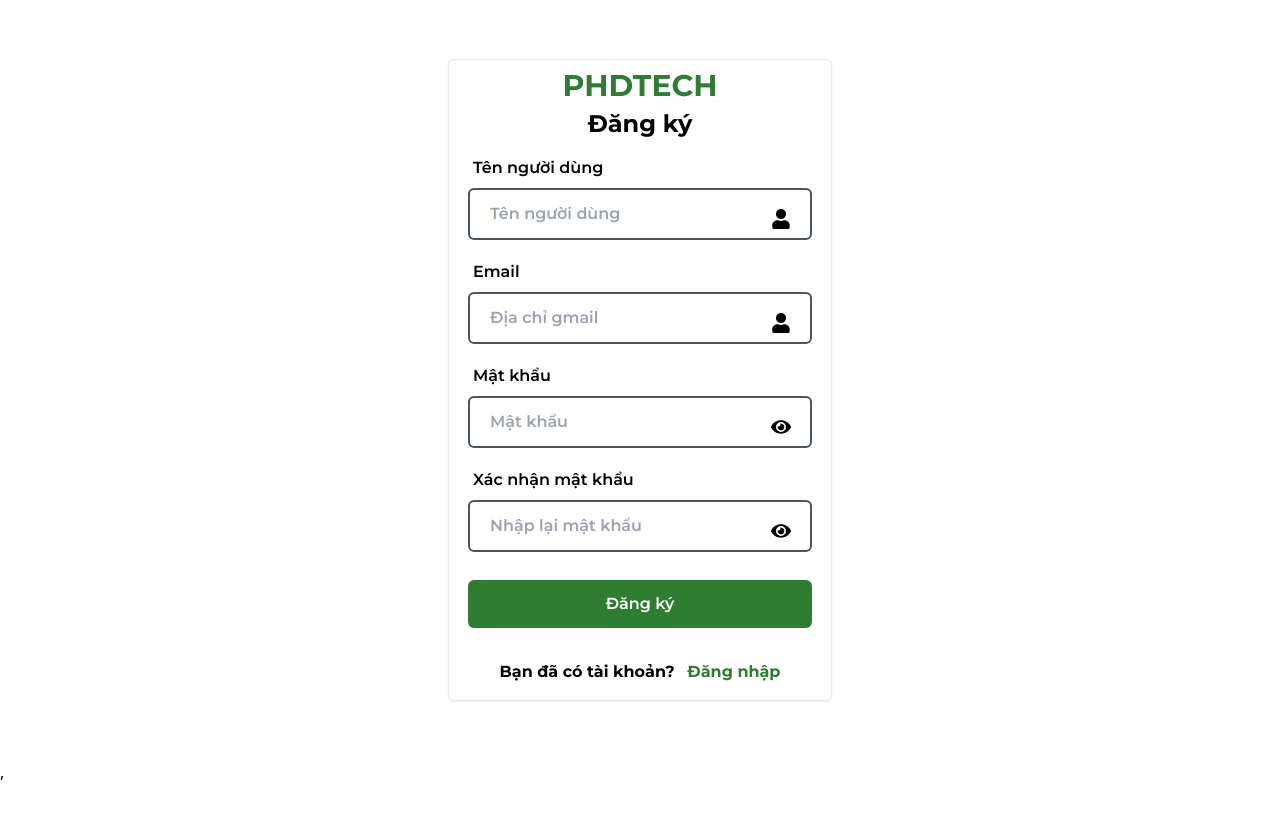
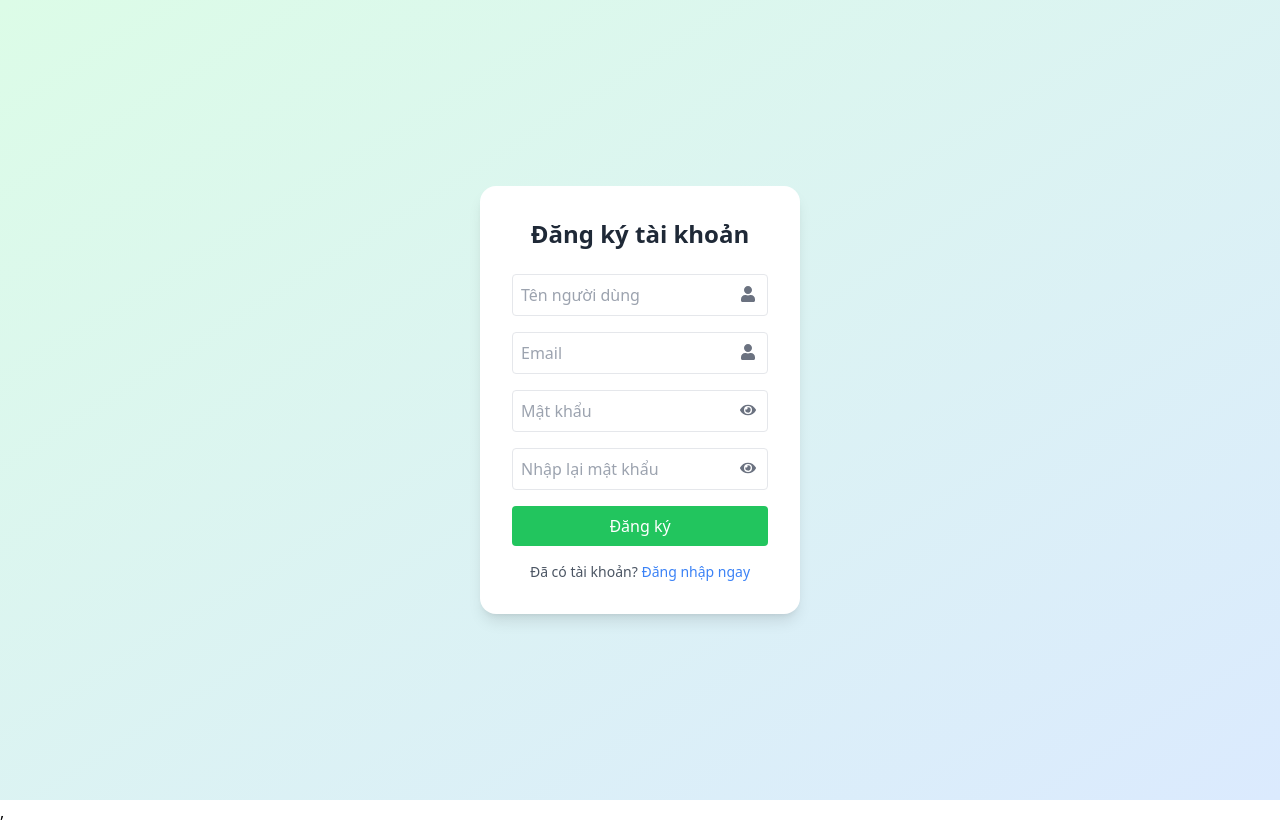
Before and after one commit to Phuocsiucap/pqtl_shop, a React (Vite) app in the folder FrontEnd2/: page /regester in a window 1280 px wide. Before the commit the page ends 800 px from the top, so only its background shows below. Built offline with nearby package versions, Linux system fonts and the light colour scheme.

Commit message:
register ok

```diff
--- a/FrontEnd2/src/page/Login/index.jsx
+++ b/FrontEnd2/src/page/Login/index.jsx
@@ -42,23 +42,20 @@ function Login() {
     if (response.status === 200) {
       alert("Đăng nhập thành công");
 
-        // Lưu thông tin vào cookie
       Cookies.set("access_token", response.data.accessToken, { expires: 7, path: "" });
       Cookies.set("refresh_token", response.data.refreshToken, { expires: 7, path: "" });
       Cookies.set("user", JSON.stringify(response.data.user), { expires: 7, path: "" });
-        localStorage.setItem('user',JSON.stringify(response.data.user));
+      localStorage.setItem('user', JSON.stringify(response.data.user));
       dispatch(LoginUser(response.data.user));
       navigate("/");
     }
   } catch (e) {
-      if (e.response?.status === 400) {
-        setMessage("Thông tin đăng nhập không đúng");
+    const errMessage = e.response?.data?.message || "Vui lòng xác thực email";
+    setMessage(errMessage);
     setShowmessage(true);
-      } else {
-        alert("Có lỗi sảy ra Không kết nối được với server");
-      }
   }
 };
+
 
   return (
     // login page
--- a/FrontEnd2/src/page/Regester/index.jsx
+++ b/FrontEnd2/src/page/Regester/index.jsx
@@ -1,197 +1,336 @@
-import {useState} from 'react'
-import {Link, useNavigate} from 'react-router-dom';
-import { FaUser } from "react-icons/fa";
-import { FaEye } from "react-icons/fa";
-import {request, request1} from '../../utils/request';
-import ListUsers from '../../api/users'
-function Regester() {
-    const [showpassword,setShowPassword]=useState(false);
-    const [showconfirnpassword,setShowconfirnPassword]=useState(false);
-    const [nameerror,setNameerror]=useState("");
-    const [passworderror,setPassworderror]=useState("");
-    const [confirnpassworderror,setconfirnPassworderror]=useState("");
-    const [emailerror,setEmailerror]=useState("");
-    const [user,setUser]=useState({
+// import {useState} from 'react'
+// import {Link, useNavigate} from 'react-router-dom';
+// import { FaUser } from "react-icons/fa";
+// import { FaEye } from "react-icons/fa";
+// import {request, request1} from '../../utils/request';
+// import ListUsers from '../../api/users'
+// function Regester() {
+//     const [showpassword,setShowPassword]=useState(false);
+//     const [showconfirnpassword,setShowconfirnPassword]=useState(false);
+//     const [nameerror,setNameerror]=useState("");
+//     const [passworderror,setPassworderror]=useState("");
+//     const [confirnpassworderror,setconfirnPassworderror]=useState("");
+//     const [emailerror,setEmailerror]=useState("");
+//     const [user,setUser]=useState({
+//         email: "",
+//         name:"",
+//         password: "",
+//         confirmpassword:""
+//     })
+//     const navigate=useNavigate();
+//     //abc@gmail.com
+//     let checkemail=/\w+@[a-zA-Z]\w+\.com$/;
+//     let validate=true;
+//     const checkInput = (name,value) => {
+//         switch(name){
+//             case "name":
+//                 if(value===""){
+//                     setNameerror("Tên đăng nhập không được để trống");
+//                     validate=false;
+//                 }
+//                 else if(value.length<5){
+//                     setNameerror("Tên đăng nhập phải có từ 5 kí tự trở lên");
+//                     validate=false;
+//                 }
+//                 else{
+//                     setNameerror("");
+//                 }
+//             break;
+//             case "password":
+//                 if(value===""){
+//                     setPassworderror("Mật khẩu không được để trống")
+//                     validate=false;
+//                 }
+//                 else if(value.length<8){
+//                     setPassworderror("Mật khẩu phải có ít nhất 8 kí tự")
+//                     validate=false;
+//                 }
+//                 else{
+//                     setPassworderror("")
+//                 }
+//             break;
+//             case "confirmpassword":
+//                 if(value===""){
+//                     setconfirnPassworderror("Xác nhận mật khẩu không được để trống")
+//                     validate=false;
+//                 }
+//                 else if(value!==user.password){
+//                     setconfirnPassworderror("Xác nhận mật khẩu phải giống mật khẩu")
+//                     validate=false;
+//                 }
+//                 else {
+//                     setconfirnPassworderror("")
+//                 }
+//             break;
+//             case "email":
+//                 if(value===""){
+//                     setEmailerror("Email không được để trống");
+//                     validate=false;
+//                 }
+//                 else if(!checkemail.test(value)){
+//                     setEmailerror("Email không đúng định dạng");
+//                     validate=false;
+//                 }
+//                 else{
+//                     setEmailerror("")
+//                 }
+//             break;
+//             default:
+//                 break;
+//         }
+//         return validate;
+//     };
+//     const handleOnchange=(e)=>{
+//         const {name, value}=e.target;
+//         setUser({
+//             ...user,
+//             [name]: value
+//         })
+//         checkInput(name,value);
+//     }
+
+//     const handleOnsumbit= async (e)=>{
+//         e.preventDefault();
+//         const validatename=checkInput('name',user.name)
+//         const validateemail=checkInput('email',user.email)
+//         const validatepassdword=checkInput('password',user.password)
+//         const validateconfirmpassword=checkInput('confirmpassword',user.confirmpassword)
+//         if(validatename && validateemail && validatepassdword && validateconfirmpassword){
+//             const newuser={
+//                 fullName: user.name,
+//                 email: user.email,
+//                 password:user.password,
+//                 userType: "Bạc",
+//                 loyaltyPoints:0,
+//             }
+//             try{
+//                 const response=await request1.post("user/register",newuser)
+//                 alert("Đăng ký tài khoản thành công");
+//                 navigate("/login");
+//             }
+//             catch(error){
+//                 if(error.response.status==400){
+//                     alert("Email đã được đăng ký vui lòng đăng ký email khác")
+//                     return;
+//                 }
+//                 else{
+//                     alert("Có lỗi xảy ra");
+//                     return;
+//                 }
+//             }
+//         }
+//     }
+//     return (
+//         // login page
+//         <div className="flex justify-center items-center font-Montserrat h-[95vh]">
+//             <form action="" className='w-full flex justify-center items-center'
+//             onSubmit={handleOnsumbit}
+//             >
+//                 <div className="font-Montserrat w-[100%] md:w-[50%] xl:w-[30%] border-[0.5px] border-gray-200 rounded-md flex flex-col gap-y-1 items-center bg-white mx-2 shadow-sm shadow-green-100">
+//                     <Link to={'/'}>
+//                         <p className="font-bold text-primary  text-sm lg:text-3xl uppercase text-center mt-2">
+//                             phdtech
+//                         </p>
+//                     </Link>
+//                     <p className='font-bold text-2xl'>
+//                         Đăng ký
+//                     </p>
+//                     <div className="flex flex-col items-center py-1 w-full text-sm lg:text-base group relative">
+//                         <label htmlFor="name" className='text-left w-full px-6 font-semibold py-2'><p>Tên người dùng</p></label>
+//                         <input placeholder="Tên người dùng" id='name'
+//                         type="text"
+//                         className="input-form"
+//                         value={user.name} name='name'
+//                         onChange={(e)=>handleOnchange(e)}
+//                         // style={nameerror&&{border:'2px solid red'}}
+//                         />
+//                         <FaUser className='absolute right-8 top-[65px] lg:right-10 font-bold lg:text-xl group-focus:text-primary cursor-pointer'/>
+//                         {nameerror&& <p className='text-xs w-full px-6 text-left font-bold text-red-500 absolute bottom-[-10px]'>{nameerror}</p>}
+//                     </div>
+//                     <div className="flex flex-col py-1 w-full relative group items-center">
+//                     <label htmlFor="email" className='text-left w-full px-6 font-semibold py-2'>Email</label>
+//                     <input type="text" placeholder="Địa chỉ gmail" id='email'
+//                         className="input-form"
+//                         value={user.email} name='email'
+//                         onChange={(e)=>handleOnchange(e)}
+//                         />
+//                     <FaUser className='absolute right-8 top-[65px] lg:right-10 font-bold lg:text-xl group-focus:text-primary '/>
+//                     {emailerror&& <p className='text-xs w-full px-6 text-left font-bold text-red-500 absolute bottom-[-10px]'>{emailerror}</p>}
+//                     </div>
+//                     <div className="flex flex-col items-center py-1 w-full text-sm lg:text-base group relative">
+//                         <label htmlFor="password" className='text-left w-full px-6 font-semibold py-2'><p>Mật khẩu</p></label>
+//                         <input placeholder="Mật khẩu" id='password'
+//                         type={showpassword? "text": "password"}
+//                         className="input-form"
+//                         value={user.password} name='password'
+//                         onChange={(e)=>handleOnchange(e)}
+//                         />
+//                         <FaEye className='absolute right-8 top-[65px] lg:right-10 font-bold lg:text-xl group-focus:text-primary cursor-pointer' onClick={()=>setShowPassword(!showpassword)}/>
+//                         {passworderror&& <p className='text-xs w-full px-6 text-left font-bold text-red-500 absolute bottom-[-10px]'>{passworderror}</p>}
+
+//                     </div>
+//                     <div className="flex flex-col items-center py-1 w-full text-sm lg:text-base group relative">
+//                         <label htmlFor="confirmpassword" className='text-left w-full px-6 font-semibold py-2'><p>Xác nhận mật khẩu</p></label>
+//                         <input placeholder="Nhập lại mật khẩu" id='confirmpassword'
+//                         type={showconfirnpassword? "text": "password"}
+//                         className="input-form"
+//                         value={user.confirmpassword} name='confirmpassword'
+//                         onChange={(e)=>handleOnchange(e)}/>
+//                         <FaEye className='absolute right-8 top-[65px] lg:right-10 font-bold lg:text-xl group-focus:text-primary cursor-pointer' onClick={()=>setShowconfirnPassword(!showconfirnpassword)}/>
+//                         {confirnpassworderror&& <p className='text-xs w-full px-6 text-left font-bold text-red-500 absolute bottom-[-10px]'>{confirnpassworderror}</p>}
+//                     </div>
+//                     {/* button */}
+//                     <button className=" my-5 px-3 py-2 lg:px-5 lg:py-3 w-[90%] bg-primary hover:bg-primary/70 transition-all duration-500 ease-in-out rounded-md text-white font-semibold">Đăng ký</button>
+//                     <div className='font-bold text-xs lg:text-base mb-2 text-black py-2'>
+//                         <p>
+//                             Bạn đã có tài khoản? &ensp;
+//                             <Link
+//                             to={"/login"}
+//                             className='text-primary hover:text-red-500'>Đăng nhập</Link>
+//                         </p>
+//                     </div>
+//                 </div>
+//             </form>
+//         </div>
+//      );
+// }
+// export default Regester;
+
+import { useState } from "react";
+import { Link, useNavigate } from "react-router-dom";
+import { FaUser, FaEye } from "react-icons/fa";
+import { request1 } from "../../utils/request";
+
+export default function Register() {
+  const [showPassword, setShowPassword] = useState(false);
+  const [showConfirmPassword, setShowConfirmPassword] = useState(false);
+  const [errors, setErrors] = useState({});
+  const [user, setUser] = useState({
     email: "",
-        name:"",
+    name: "",
     password: "",
-        confirmpassword:""
-    })
-    const navigate=useNavigate();
-    //abc@gmail.com
-    let checkemail=/\w+@[a-zA-Z]\w+\.com$/;
-    let validate=true;
-    const checkInput = (name,value) => {
-        switch(name){
-            case "name":
-                if(value===""){
-                    setNameerror("Tên đăng nhập không được để trống");
-                    validate=false;
-                }
-                else if(value.length<5){
-                    setNameerror("Tên đăng nhập phải có từ 5 kí tự trở lên");
-                    validate=false;
-                }
-                else{
-                    setNameerror("");
-                }
-            break;
-            case "password":
-                if(value===""){
-                    setPassworderror("Mật khẩu không được để trống")
-                    validate=false;
-                }
-                else if(value.length<8){
-                    setPassworderror("Mật khẩu phải có ít nhất 8 kí tự")
-                    validate=false;
-                }
-                else{
-                    setPassworderror("")
-                }
-            break;
-            case "confirmpassword":
-                if(value===""){
-                    setconfirnPassworderror("Xác nhận mật khẩu không được để trống")
-                    validate=false;
-                }
-                else if(value!==user.password){
-                    setconfirnPassworderror("Xác nhận mật khẩu phải giống mật khẩu")
-                    validate=false;
-                }
-                else {
-                    setconfirnPassworderror("")
-                }
-            break;
-            case "email":
-                if(value===""){
-                    setEmailerror("Email không được để trống");
-                    validate=false;
-                }
-                else if(!checkemail.test(value)){
-                    setEmailerror("Email không đúng định dạng");
-                    validate=false;
-                }
-                else{
-                    setEmailerror("")
-                }
-            break;
-            default:
-                break;
-        }
-        return validate;
-    };
-    const handleOnchange=(e)=>{
-        const {name, value}=e.target;
-        setUser({
-            ...user,
-            [name]: value
-        })
-        checkInput(name,value);
+    confirmPassword: "",
+  });
+  const navigate = useNavigate();
+
+  const validate = () => {
+    const newErrors = {};
+
+    if (!user.name || user.name.length < 5) {
+      newErrors.name = "Tên người dùng phải có ít nhất 5 ký tự.";
     }
 
-    const handleOnsumbit= async (e)=>{
+    if (!user.email || !/\w+@[a-zA-Z]\w+\.com$/.test(user.email)) {
+      newErrors.email = "Email không hợp lệ.";
+    }
+
+    if (!user.password || user.password.length < 8) {
+      newErrors.password = "Mật khẩu phải có ít nhất 8 ký tự.";
+    }
+
+    if (user.password !== user.confirmPassword) {
+      newErrors.confirmPassword = "Xác nhận mật khẩu không khớp.";
+    }
+
+    setErrors(newErrors);
+    return Object.keys(newErrors).length === 0;
+  };
+
+  const handleSubmit = async (e) => {
     e.preventDefault();
-        const validatename=checkInput('name',user.name)
-        const validateemail=checkInput('email',user.email)
-        const validatepassdword=checkInput('password',user.password)
-        const validateconfirmpassword=checkInput('confirmpassword',user.confirmpassword)
-        if(validatename && validateemail && validatepassdword && validateconfirmpassword){
-            const newuser={
+    if (!validate()) return;
+
+    try {
+      const newUser = {
         fullName: user.name,
         email: user.email,
-                password:user.password,
+        password: user.password,
         userType: "Bạc",
-                loyaltyPoints:0,
+        loyaltyPoints: 0,
+      };
+
+      await request1.post("auth/register", newUser);
+      alert("Đăng ký thành công, vui lòng kiểm tra email!");
+      navigate("/login");
+    } catch (err) {
+      alert("Lỗi: Email đã tồn tại hoặc lỗi máy chủ.");
     }
-            try{
-                const response=await request1.post("user/register",newuser)
-                alert("Đăng ký tài khoản thành công");
-                navigate("/login");
-            }
-            catch(error){
-                if(error.response.status==400){
-                    alert("Email đã được đăng ký vui lòng đăng ký email khác")
-                    return;
-                }
-                else{
-                    alert("Có lỗi xảy ra");
-                    return;
-                }
-            }
-        }
-    }
+  };
+
   return (
-        // login page
-        <div className="flex justify-center items-center font-Montserrat h-[95vh]">
-            <form action="" className='w-full flex justify-center items-center'
-            onSubmit={handleOnsumbit}
-            >
-                <div className="font-Montserrat w-[100%] md:w-[50%] xl:w-[30%] border-[0.5px] border-gray-200 rounded-md flex flex-col gap-y-1 items-center bg-white mx-2 shadow-sm shadow-green-100">
-                    <Link to={'/'}>
-                        <p className="font-bold text-primary  text-sm lg:text-3xl uppercase text-center mt-2">
-                            phdtech
+    <div className="flex flex-col items-center justify-center min-h-screen bg-gradient-to-br from-green-100 to-blue-100">
+      <form onSubmit={handleSubmit} className="bg-white p-8 rounded-2xl shadow-lg w-80">
+        <h2 className="text-2xl font-semibold mb-6 text-center text-gray-800">Đăng ký tài khoản</h2>
+
+        <div className="relative mb-4">
+          <input
+            type="text"
+            name="name"
+            placeholder="Tên người dùng"
+            value={user.name}
+            onChange={(e) => setUser({ ...user, name: e.target.value })}
+            className="border w-full p-2 rounded focus:outline-none focus:ring-2 focus:ring-green-400"
+          />
+          <FaUser className="absolute top-3 right-3 text-gray-500" />
+          {errors.name && <p className="text-sm text-red-500 mt-1">{errors.name}</p>}
+        </div>
+
+        <div className="relative mb-4">
+          <input
+            type="email"
+            name="email"
+            placeholder="Email"
+            value={user.email}
+            onChange={(e) => setUser({ ...user, email: e.target.value })}
+            className="border w-full p-2 rounded focus:outline-none focus:ring-2 focus:ring-green-400"
+          />
+          <FaUser className="absolute top-3 right-3 text-gray-500" />
+          {errors.email && <p className="text-sm text-red-500 mt-1">{errors.email}</p>}
+        </div>
+
+        <div className="relative mb-4">
+          <input
+            type={showPassword ? "text" : "password"}
+            name="password"
+            placeholder="Mật khẩu"
+            value={user.password}
+            onChange={(e) => setUser({ ...user, password: e.target.value })}
+            className="border w-full p-2 rounded focus:outline-none focus:ring-2 focus:ring-green-400"
+          />
+          <FaEye
+            className="absolute top-3 right-3 text-gray-500 cursor-pointer"
+            onClick={() => setShowPassword(!showPassword)}
+          />
+          {errors.password && <p className="text-sm text-red-500 mt-1">{errors.password}</p>}
+        </div>
+
+        <div className="relative mb-4">
+          <input
+            type={showConfirmPassword ? "text" : "password"}
+            name="confirmPassword"
+            placeholder="Nhập lại mật khẩu"
+            value={user.confirmPassword}
+            onChange={(e) => setUser({ ...user, confirmPassword: e.target.value })}
+            className="border w-full p-2 rounded focus:outline-none focus:ring-2 focus:ring-green-400"
+          />
+          <FaEye
+            className="absolute top-3 right-3 text-gray-500 cursor-pointer"
+            onClick={() => setShowConfirmPassword(!showConfirmPassword)}
+          />
+          {errors.confirmPassword && <p className="text-sm text-red-500 mt-1">{errors.confirmPassword}</p>}
+        </div>
+
+        <button className="bg-green-500 text-white w-full py-2 rounded hover:bg-green-600 transition">
+          Đăng ký
+        </button>
+
+        <p className="mt-4 text-sm text-center text-gray-600">
+          Đã có tài khoản?{" "}
+          <Link to="/login" className="text-blue-500 hover:underline">
+            Đăng nhập ngay
+          </Link>
         </p>
-                    </Link>
-                    <p className='font-bold text-2xl'>
-                        Đăng ký
-                    </p>
-                    <div className="flex flex-col items-center py-1 w-full text-sm lg:text-base group relative">
-                        <label htmlFor="name" className='text-left w-full px-6 font-semibold py-2'><p>Tên người dùng</p></label>
-                        <input placeholder="Tên người dùng" id='name'
-                        type="text"
-                        className="input-form"
-                        value={user.name} name='name'
-                        onChange={(e)=>handleOnchange(e)}
-                        // style={nameerror&&{border:'2px solid red'}}
-                        />
-                        <FaUser className='absolute right-8 top-[65px] lg:right-10 font-bold lg:text-xl group-focus:text-primary cursor-pointer'/>
-                        {nameerror&& <p className='text-xs w-full px-6 text-left font-bold text-red-500 absolute bottom-[-10px]'>{nameerror}</p>}
-                    </div>
-                    <div className="flex flex-col py-1 w-full relative group items-center">
-                    <label htmlFor="email" className='text-left w-full px-6 font-semibold py-2'>Email</label>
-                    <input type="text" placeholder="Địa chỉ gmail" id='email'
-                        className="input-form"
-                        value={user.email} name='email'
-                        onChange={(e)=>handleOnchange(e)}
-                        />
-                    <FaUser className='absolute right-8 top-[65px] lg:right-10 font-bold lg:text-xl group-focus:text-primary '/>
-                    {emailerror&& <p className='text-xs w-full px-6 text-left font-bold text-red-500 absolute bottom-[-10px]'>{emailerror}</p>}
-                    </div>
-                    <div className="flex flex-col items-center py-1 w-full text-sm lg:text-base group relative">
-                        <label htmlFor="password" className='text-left w-full px-6 font-semibold py-2'><p>Mật khẩu</p></label>
-                        <input placeholder="Mật khẩu" id='password'
-                        type={showpassword? "text": "password"}
-                        className="input-form"
-                        value={user.password} name='password'
-                        onChange={(e)=>handleOnchange(e)}
-                        />
-                        <FaEye className='absolute right-8 top-[65px] lg:right-10 font-bold lg:text-xl group-focus:text-primary cursor-pointer' onClick={()=>setShowPassword(!showpassword)}/>
-                        {passworderror&& <p className='text-xs w-full px-6 text-left font-bold text-red-500 absolute bottom-[-10px]'>{passworderror}</p>}
-
-                    </div>
-                    <div className="flex flex-col items-center py-1 w-full text-sm lg:text-base group relative">
-                        <label htmlFor="confirmpassword" className='text-left w-full px-6 font-semibold py-2'><p>Xác nhận mật khẩu</p></label>
-                        <input placeholder="Nhập lại mật khẩu" id='confirmpassword'
-                        type={showconfirnpassword? "text": "password"}
-                        className="input-form"
-                        value={user.confirmpassword} name='confirmpassword'
-                        onChange={(e)=>handleOnchange(e)}/>
-                        <FaEye className='absolute right-8 top-[65px] lg:right-10 font-bold lg:text-xl group-focus:text-primary cursor-pointer' onClick={()=>setShowconfirnPassword(!showconfirnpassword)}/>
-                        {confirnpassworderror&& <p className='text-xs w-full px-6 text-left font-bold text-red-500 absolute bottom-[-10px]'>{confirnpassworderror}</p>}
-                    </div>
-                    {/* button */}
-                    <button className=" my-5 px-3 py-2 lg:px-5 lg:py-3 w-[90%] bg-primary hover:bg-primary/70 transition-all duration-500 ease-in-out rounded-md text-white font-semibold">Đăng ký</button>
-                    <div className='font-bold text-xs lg:text-base mb-2 text-black py-2'>
-                        <p>
-                            Bạn đã có tài khoản? &ensp;
-                            <Link
-                            to={"/login"}
-                            className='text-primary hover:text-red-500'>Đăng nhập</Link>
-                        </p>
-                    </div>
-                </div>
       </form>
     </div>
   );
 }
-export default Regester;
```
Also changed, not shown: FrontEnd2/src/page/Regester/Verify.jsx (added, +56 -0 lines), 1 other file (tests, documents, lock files or other folders). Lines whose indentation alone changed are shown as unchanged.
